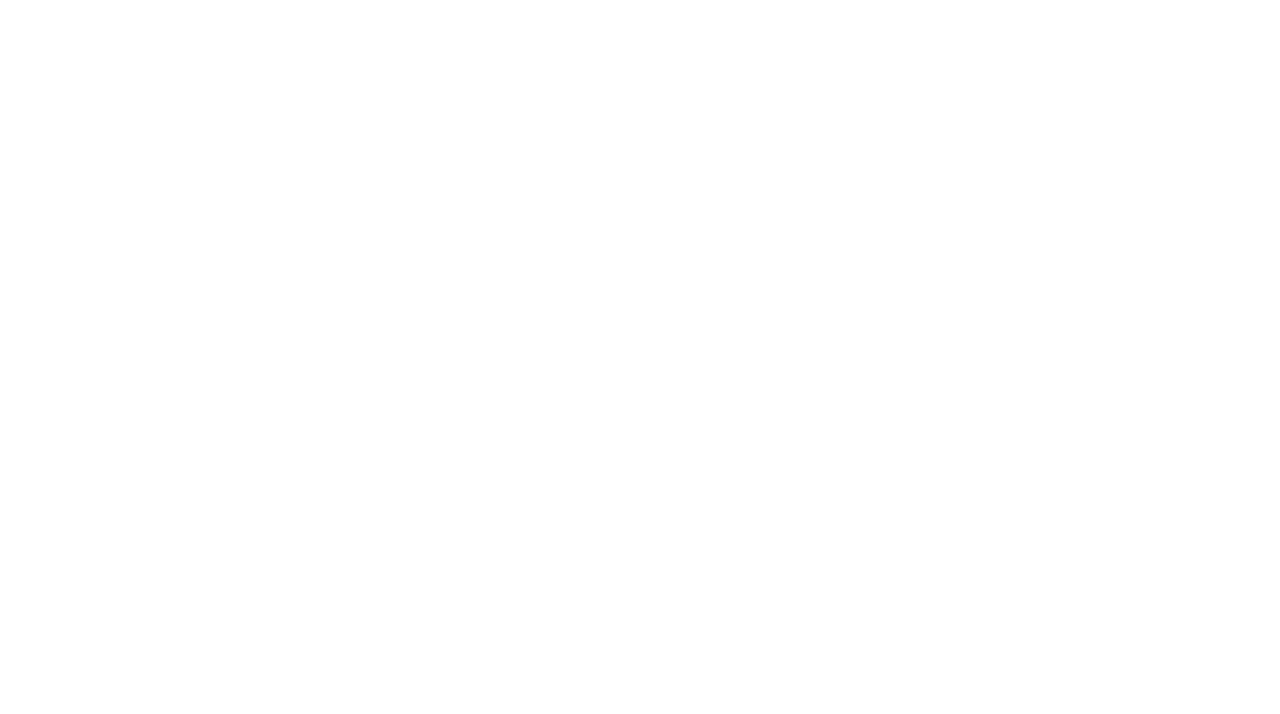
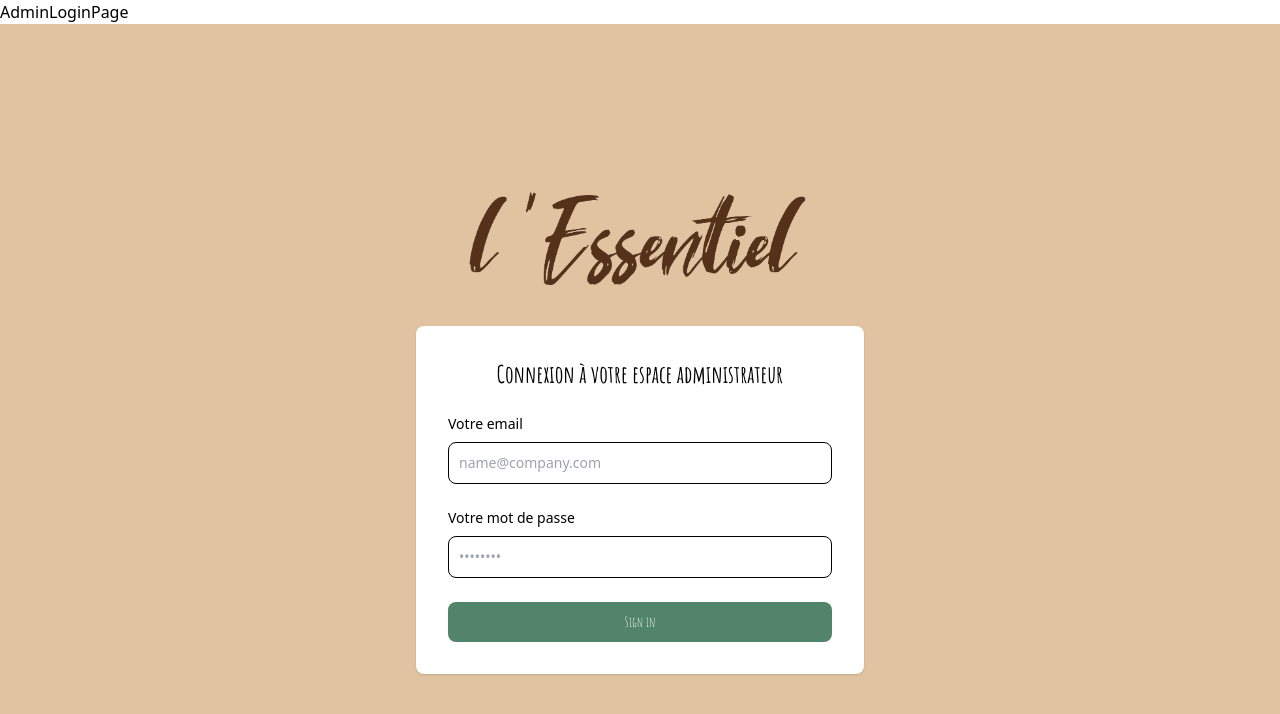
Before and after one commit to CyrThoDev/L-essentiel, a React (Vite) app in the folder frontend/: page /login in a window 1280 px wide. Before the commit this address had no page. Shown: the top 714 px of the page. Built offline with nearby package versions, Linux system fonts and the light colour scheme.

Commit message:
Creation formulaire connexion administrateur

```diff
--- a/frontend/src/App.jsx
+++ b/frontend/src/App.jsx
@@ -2,7 +2,7 @@ import { BrowserRouter, Routes, Route } from "react-router-dom";
 import Home from "./pages/User/Home";
 import UserLayout from "./pages/Layout/UserLayout";
 import AdminLayout from "./pages/Layout/AdminLayout";
-import AdminSignUp from "./pages/Admin/AdminSignUp";
+import AdminLogin from "./pages/Admin/AdminLogin";
 import "./App.css";
 
 function App() {
@@ -10,10 +10,10 @@ function App() {
     <div className="">
       <BrowserRouter>
         <Routes>
-          <Route path="/signup" element={<AdminSignUp />} />
           <Route path="/" element={<UserLayout />}>
             <Route path="" element={<Home />} />
           </Route>
+          <Route path="/login" element={<AdminLogin />} />
           <Route path="/admin" element={<AdminLayout />} />
         </Routes>
       </BrowserRouter>
--- a/frontend/src/components/Header.jsx
+++ b/frontend/src/components/Header.jsx
@@ -1,8 +1,15 @@
 import React from "react";
+
+// eslint-disable-next-line import/no-unresolved
+import { PiBasketDuotone } from "react-icons/Pi";
 import essentielLogoMarron from "../assets/images/LOGOessentielmarron.png";
 
 function Header() {
   return (
+    <>
+      <div className="flex justify-end mr-4 mt-4">
+        <PiBasketDuotone id="basket-icon" />
+      </div>
       <div className="flex flex-col items-center justify-center my-10">
         <img
           className="object-cover h-32 w-30"
@@ -11,6 +18,7 @@ function Header() {
         />
         <p className="font-amatic text-3xl">Epicerie vrac zero déchet</p>
       </div>
+    </>
   );
 }
 
--- /dev/null
+++ b/frontend/src/pages/Admin/AdminLogin.jsx
@@ -0,0 +1,73 @@
+import React from "react";
+import { Link } from "react-router-dom";
+import essentielLogoMarron from "../../assets/images/LOGOessentielmarron.png";
+
+function AdminLogin() {
+  return (
+    <>
+      <div>AdminLoginPage</div>
+
+      <section className="bg-gray-50 dark:bg-gray-900">
+        <div className="flex flex-col items-center justify-center px-6 py-8 mx-auto md:h-screen lg:py-0 bg-beige">
+          <Link to="/" className="flex items-center mb-6">
+            <img
+              className="h-32 w-30 mr-2"
+              src={essentielLogoMarron}
+              alt="logoessentiel"
+            />
+          </Link>
+          <div className="w-full bg-white rounded-lg shadow dark:border md:mt-0 sm:max-w-md xl:p-0 ">
+            <div className="p-6 space-y-4 md:space-y-6 sm:p-8">
+              <h1 className="text-xl text-center font-amatic font-bold   md:text-2xl">
+                Connexion à votre espace administrateur
+              </h1>
+              <form className="space-y-4 md:space-y-6" action="#">
+                <div>
+                  <label
+                    htmlFor="email"
+                    className="block mb-2 text-sm font-medium text-gray-900"
+                  >
+                    Votre email
+                  </label>
+                  <input
+                    type="email"
+                    name="email"
+                    id="email"
+                    className="bg-gray-50 border border-gray-300 text-gray-900 sm:text-sm rounded-lg  block w-full p-2.5 "
+                    placeholder="name@company.com"
+                    pattern="[a-z0-9._%+-]+@[a-z0-9.-]+\.[a-z]{2,4}$"
+                    required
+                  />
+                </div>
+                <div>
+                  <label
+                    htmlFor="password"
+                    className="block mb-2 text-sm font-medium text-gray-900 "
+                  >
+                    Votre mot de passe
+                  </label>
+                  <input
+                    type="password"
+                    name="password"
+                    id="password"
+                    placeholder="••••••••"
+                    className="bg-gray-50 border border-gray-300 text-gray-900 sm:text-sm rounded-lg focus:ring-primary-600 focus:border-primary-600 block w-full p-2.5 dark:bg-gray-700 dark:border-gray-600 dark:placeholder-gray-400 dark:text-white dark:focus:ring-blue-500 dark:focus:border-blue-500"
+                    required
+                  />
+                </div>
+                <button
+                  type="submit"
+                  className="w-full text-white bg-green font-amatic font-medium rounded-lg text-sm px-5 py-2.5 text-center "
+                >
+                  Sign in
+                </button>
+              </form>
+            </div>
+          </div>
+        </div>
+      </section>
+    </>
+  );
+}
+
+export default AdminLogin;
--- a/frontend/src/pages/Admin/AdminSignUp.jsx
+++ /dev/null
@@ -1,101 +0,0 @@
-// import React from "react";
-
-function AdminSignUp() {
-  return {
-    /* <div>AdminSignUp</div>
-      <section className="bg-gray-50 dark:bg-gray-900">
-        <div className="flex flex-col items-center justify-center px-6 py-8 mx-auto md:h-screen lg:py-0">
-          <a className="flex items-center mb-6 text-2xl font-semibold text-gray-900 dark:text-white">
-            <img
-              className="w-8 h-8 mr-2"
-              src="https://flowbite.s3.amazonaws.com/blocks/marketing-ui/logo.svg"
-              alt="logo"
-            />
-            Flowbite
-          </a>
-          <div className="w-full bg-white rounded-lg shadow dark:border md:mt-0 sm:max-w-md xl:p-0 dark:bg-gray-800 dark:border-gray-700">
-            <div className="p-6 space-y-4 md:space-y-6 sm:p-8">
-              <h1 className="text-xl font-bold leading-tight tracking-tight text-gray-900 md:text-2xl dark:text-white">
-                Sign in to your account
-              </h1>
-              <form className="space-y-4 md:space-y-6" action="#">
-                <div>
-                  <label
-                    htmlFor="email"
-                    className="block mb-2 text-sm font-medium text-gray-900 dark:text-white"
-                  >
-                    Your email
-                  </label>
-                  <input
-                    type="email"
-                    name="email"
-                    id="email"
-                    className="bg-gray-50 border border-gray-300 text-gray-900 sm:text-sm rounded-lg focus:ring-primary-600 focus:border-primary-600 block w-full p-2.5 dark:bg-gray-700 dark:border-gray-600 dark:placeholder-gray-400 dark:text-white dark:focus:ring-blue-500 dark:focus:border-blue-500"
-                    placeholder="name@company.com"
-                    required=""
-                  />
-                </div>
-                <div>
-                  <label
-                    htmlFor="password"
-                    className="block mb-2 text-sm font-medium text-gray-900 dark:text-white"
-                  >
-                    Password
-                  </label>
-                  <input
-                    type="password"
-                    name="password"
-                    id="password"
-                    placeholder="••••••••"
-                    className="bg-gray-50 border border-gray-300 text-gray-900 sm:text-sm rounded-lg focus:ring-primary-600 focus:border-primary-600 block w-full p-2.5 dark:bg-gray-700 dark:border-gray-600 dark:placeholder-gray-400 dark:text-white dark:focus:ring-blue-500 dark:focus:border-blue-500"
-                    required=""
-                  />
-                </div>
-                <div className="flex items-center justify-between">
-                  <div className="flex items-start">
-                    <div className="flex items-center h-5">
-                      <input
-                        id="remember"
-                        aria-describedby="remember"
-                        type="checkbox"
-                        className="w-4 h-4 border border-gray-300 rounded bg-gray-50 focus:ring-3 focus:ring-primary-300 dark:bg-gray-700 dark:border-gray-600 dark:focus:ring-primary-600 dark:ring-offset-gray-800"
-                        required=""
-                      />
-                    </div>
-                    <div className="ml-3 text-sm">
-                      <label
-                        htmlFor="remember"
-                        className="text-gray-500 dark:text-gray-300"
-                      >
-                        Remember me
-                      </label>
-                    </div>
-                  </div>
-                  <a className="text-sm font-medium text-primary-600 hover:underline dark:text-primary-500">
-                    Forgot password?
-                  </a>
-                </div>
-                <button
-                  type="submit"
-                  className="w-full text-white bg-primary-600 hover:bg-primary-700 focus:ring-4 focus:outline-none focus:ring-primary-300 font-medium rounded-lg text-sm px-5 py-2.5 text-center dark:bg-primary-600 dark:hover:bg-primary-700 dark:focus:ring-primary-800"
-                >
-                  Sign in
-                </button>
-                <p className="text-sm font-light text-gray-500 dark:text-gray-400">
-                  Don’t have an account yet?{" "}
-                  <a
-                    href="#"
-                    className="font-medium text-primary-600 hover:underline dark:text-primary-500"
-                  >
-                    Sign up
-                  </a>
-                </p>
-              </form>
-            </div>
-          </div>
-        </div>
-      </section> */
-  };
-}
-
-export default AdminSignUp;
```
Lines whose indentation alone changed are shown as unchanged.
